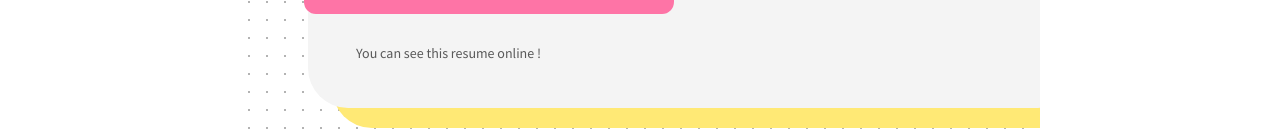
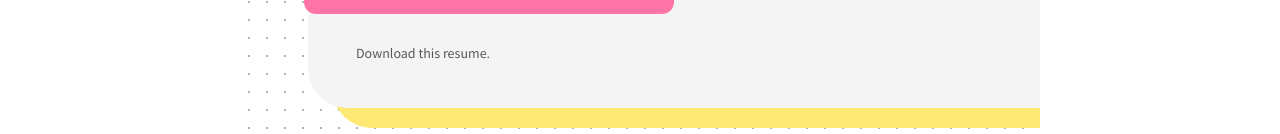
Before and after one commit to HessamCheraghi/resume-old-v1, a React (Create React App) app: page / in a window 1280 px wide. Shown: the part 1045-1179 px from the top of the page. Built offline with nearby package versions, Linux system fonts and the light colour scheme.

Commit message:
updated README.md

```diff
--- a/src/components/Footnote/Footnote.jsx
+++ b/src/components/Footnote/Footnote.jsx
@@ -8,7 +8,7 @@ export default function Footnote() {
         className={styles.link}
         download
       >
-        You can see this resume online !
+        Download this resume.
       </a>
     </footer>
   );
```
Also changed, not shown: 1 other file (tests, documents, lock files or other folders).
